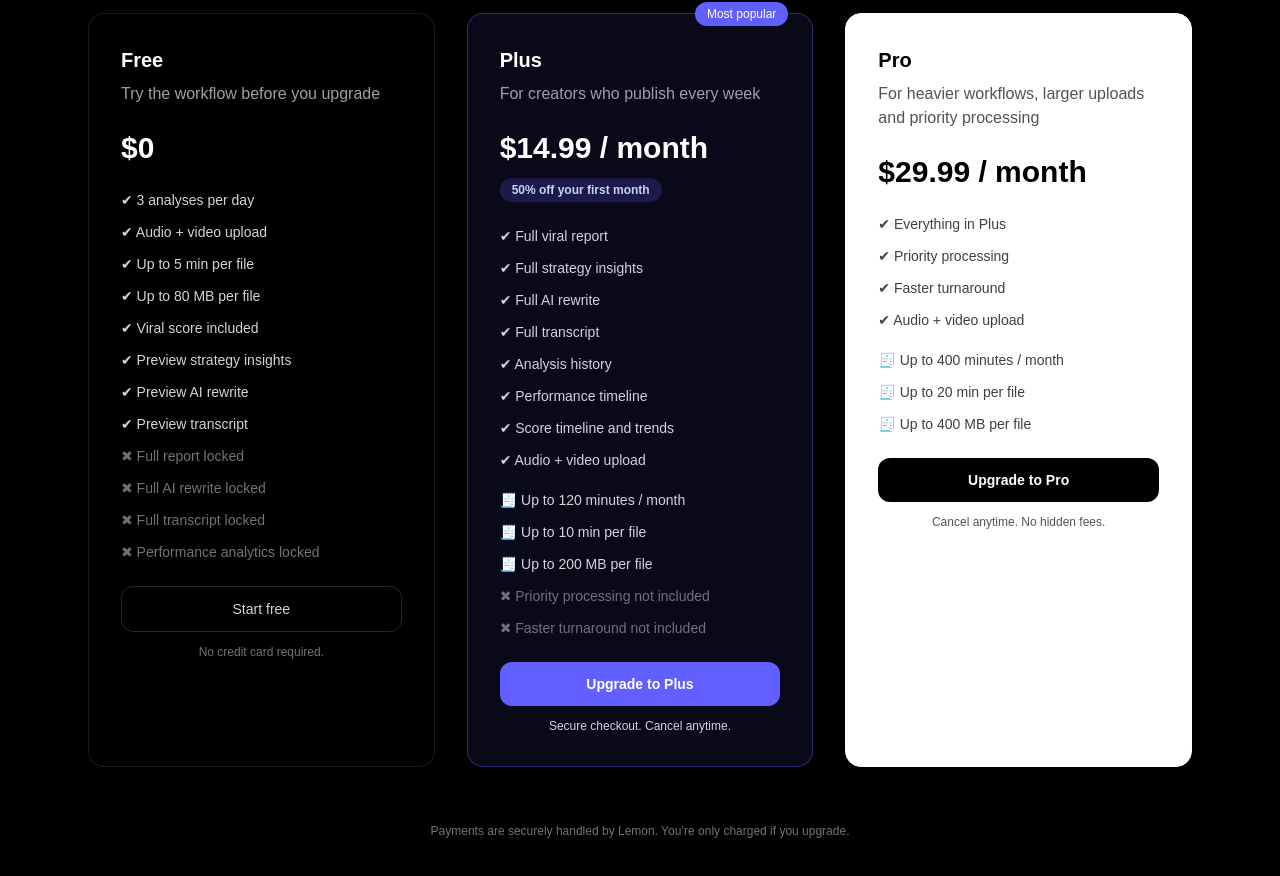
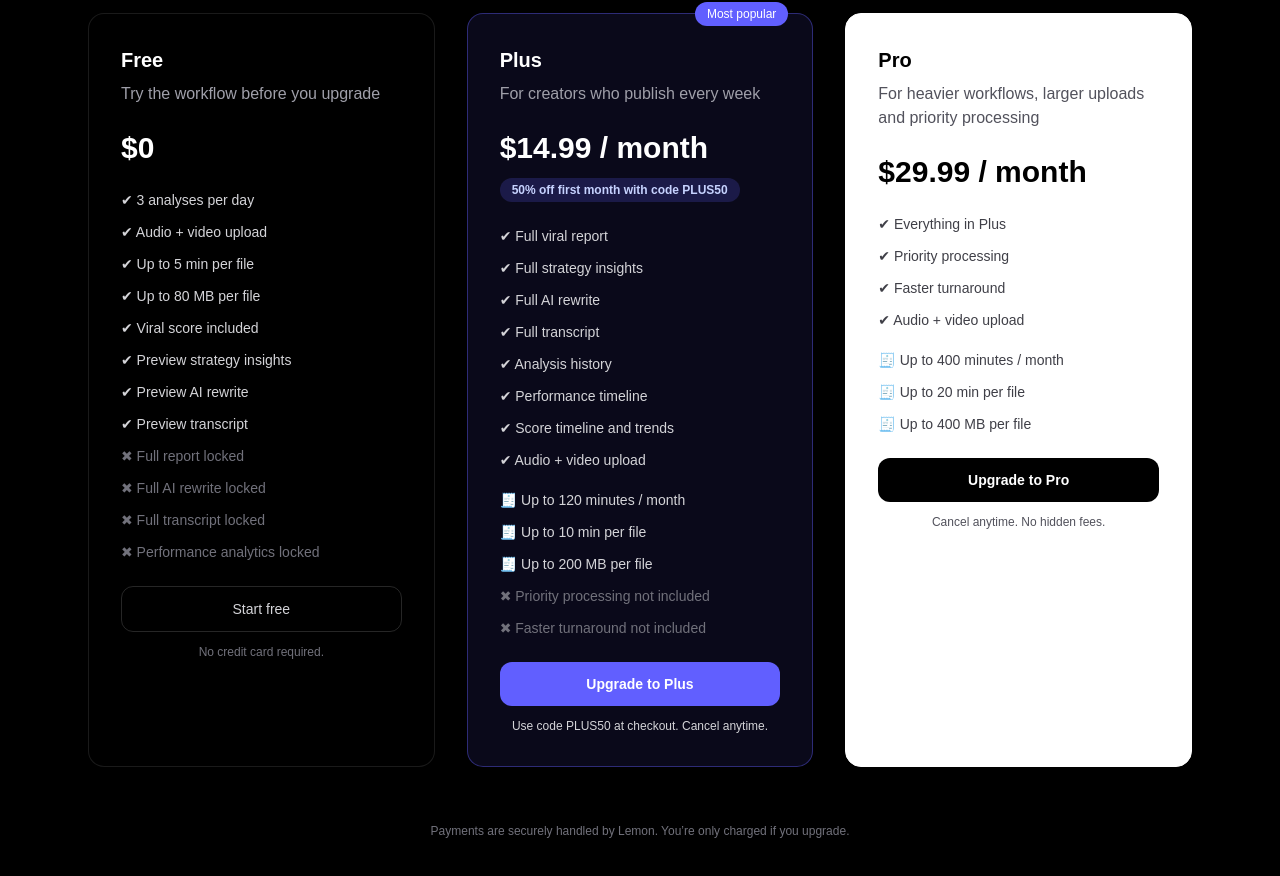
Before and after one commit to nicolaslezard-sketch/viralpulse, a Next.js app: page / in a window 1280 px wide. Shown: the part 3530-4406 px from the top of the page. Built offline with nearby package versions, Linux system fonts and the light colour scheme; no server answers.

Commit message:
Update PricingSection.tsx

```diff
--- a/src/components/PricingSection.tsx
+++ b/src/components/PricingSection.tsx
@@ -123,7 +123,7 @@ export default function PricingSection() {
           title="Plus"
           subtitle="For creators who publish every week"
           price="$14.99 / month"
-          promo="50% off your first month"
+          promo="50% off first month with code PLUS50"
           highlight
           badge="Most popular"
         >
@@ -150,7 +150,7 @@ export default function PricingSection() {
           <UpgradeButton plan="plus" label="Upgrade to Plus" className="mt-6" />
 
           <p className="mt-2 text-center text-xs text-zinc-300">
-            Secure checkout. Cancel anytime.
+            Use code PLUS50 at checkout. Cancel anytime.
           </p>
         </PlanCard>
 
```
